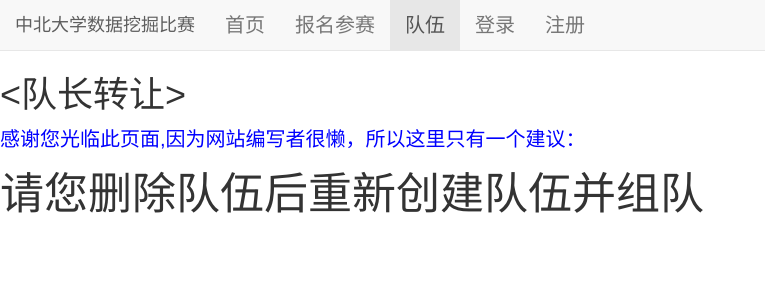
After one commit to goodcode-200/nucKaggle, a Django app: a page that uses nuckaggle/account/templates/account/captain_trans.html in a window 1280 px wide. The commit adds this page. Shown: the top 300 px of the page, without its empty margins (0-765 px from the left). Run offline with Django 3.2, Linux system fonts and the light colour scheme; some libraries are stand-ins or nearby versions.

Commit message:
队长转让功能

```diff
--- /dev/null
+++ b/nuckaggle/account/templates/account/captain_trans.html
@@ -0,0 +1,15 @@
+{% extends 'bar.html' %}
+
+{% block title %}
+队伍转让
+{% endblock %}
+
+{% block content %}
+	<h1><队长转让></h1>
+	<p style="color:blue">感谢您光临此页面,因为网站编写者很懒，所以这里只有一个建议：</p>
+	<p style="font-size: 220%">请您删除队伍后重新创建队伍并组队</p>
+{% endblock %}
+
+{% block team_act %}
+active
+{% endblock %}
--- a/nuckaggle/account/templates/account/team.html
+++ b/nuckaggle/account/templates/account/team.html
@@ -25,6 +25,7 @@
 		<li><button><a href="{% url 'create_team' %}">创建队伍</a></button></li>
 		<li><button><a href="{% url 'join_team' %}">加入队伍</a></button></li>
 		<li><button><a href="{% url 'req_deal' %}">请求处理</a></button></li>
+		<li><button><a href="{% url 'captain_trans' %}">队长转让</a></button></li>
 		</ul>
 	</div>
 	<div>
--- a/nuckaggle/account/urls.py
+++ b/nuckaggle/account/urls.py
@@ -18,4 +18,5 @@ urlpatterns = [
     url(r'^alter1submit',alter1_submit,name="alter1_submit"),
     url(r'^alter2submit',alter2_submit,name="alter2_submit"),
     url(r'^give_up_alter',give_up_alter,name="give_up_alter"),
+    url(r'^captaintrans',captain_trans,name="captain_trans"),
 ]
--- a/nuckaggle/account/views.py
+++ b/nuckaggle/account/views.py
@@ -567,3 +567,6 @@ def give_up_alter(request):
     con.save()
     url = r'/account/personcenter'
     return HttpResponseRedirect(url)
+
+def captain_trans(request):
+    return render(request,'account/captain_trans.html')
```
Also changed, not shown: nuckaggle/account/templates/account/del_ordisteam.html (added).
